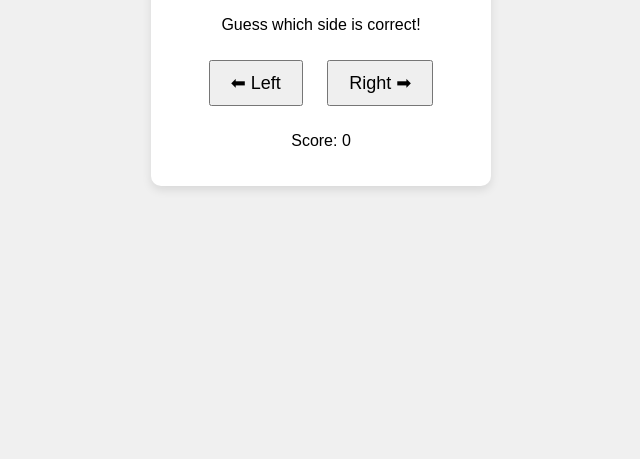
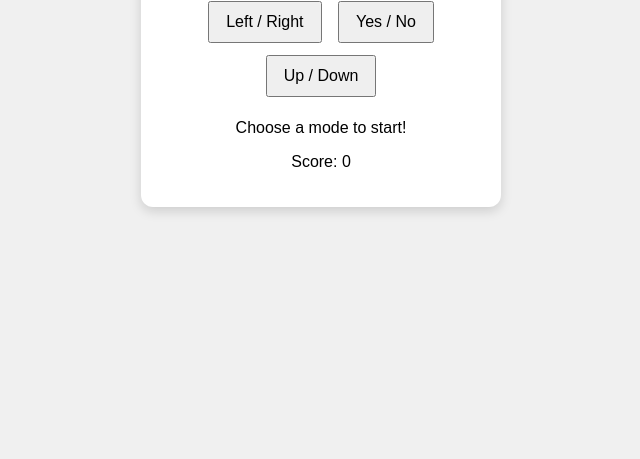
Before and after one commit to dez1435/left-or-right-path, a plain HTML site: page index.html in a window 1280 px wide. Shown: the part 357-816 px from the top of the page, without its empty margins (319-959 px from the left). Drawn offline with Linux system fonts and the light colour scheme.

Commit message:
Rename game and update styling and functionality

```diff
--- a/index.html
+++ b/index.html
@@ -3,7 +3,7 @@
 <head>
   <meta charset="UTF-8" />
   <meta name="viewport" content="width=device-width, initial-scale=1.0" />
-  <title>Left or Right Game</title>
+  <title>Choice Game</title>
   <style>
     body {
       font-family: Arial, sans-serif;
@@ -16,38 +16,82 @@
     .game {
       background: white;
       padding: 20px;
-      border-radius: 10px;
+      border-radius: 12px;
       text-align: center;
-      width: 300px;
-      box-shadow: 0 4px 10px rgba(0,0,0,0.1);
+      width: 320px;
+      box-shadow: 0 4px 12px rgba(0,0,0,0.15);
     }
     button {
-      font-size: 18px;
-      padding: 10px 20px;
-      margin: 10px;
+      font-size: 16px;
+      padding: 10px 16px;
+      margin: 6px;
       cursor: pointer;
     }
     #message {
-      margin-top: 15px;
+      margin-top: 12px;
       font-weight: bold;
+    }
+    #mode {
+      margin-bottom: 10px;
     }
   </style>
 </head>
 <body>
   <div class="game">
-    <h1>Left or Right?</h1>
-    <p>Guess which side is correct!</p>
-    <button onclick="guess('left')">⬅ Left</button>
-    <button onclick="guess('right')">Right ➡</button>
+    <h1>Choice Game</h1>
+
+    <div id="mode">
+      <button onclick="setMode('leftRight')">Left / Right</button>
+      <button onclick="setMode('yesNo')">Yes / No</button>
+      <button onclick="setMode('upDown')">Up / Down</button>
+    </div>
+
+    <p id="question">Choose a mode to start!</p>
+
+    <div id="choices"></div>
+
     <p id="message"></p>
     <p>Score: <span id="score">0</span></p>
   </div>
 
   <script>
     let score = 0;
+    let currentMode = null;
 
-    function guess(choice) {
-      const correct = Math.random() < 0.5 ? 'left' : 'right';
+    function setMode(mode) {
+      currentMode = mode;
+      document.getElementById('message').textContent = '';
+
+      if (mode === 'leftRight') {
+        showChoices(['left', 'right'], ['⬅ Left', 'Right ➡']);
+        document.getElementById('question').textContent = 'Left or Right?';
+      }
+
+      if (mode === 'yesNo') {
+        showChoices(['yes', 'no'], ['✅ Yes', '❌ No']);
+        document.getElementById('question').textContent = 'Yes or No?';
+      }
+
+      if (mode === 'upDown') {
+        showChoices(['up', 'down'], ['⬆ Up', '⬇ Down']);
+        document.getElementById('question').textContent = 'Up or Down?';
+      }
+    }
+
+    function showChoices(values, labels) {
+      const choicesDiv = document.getElementById('choices');
+      choicesDiv.innerHTML = '';
+
+      values.forEach((value, index) => {
+        const btn = document.createElement('button');
+        btn.textContent = labels[index];
+        btn.onclick = () => guess(value, values);
+        choicesDiv.appendChild(btn);
+      });
+    }
+
+    function guess(choice, options) {
+      const correct = options[Math.floor(Math.random() * options.length)];
       const message = document.getElementById('message');
 
       if (choice === correct) {
```
